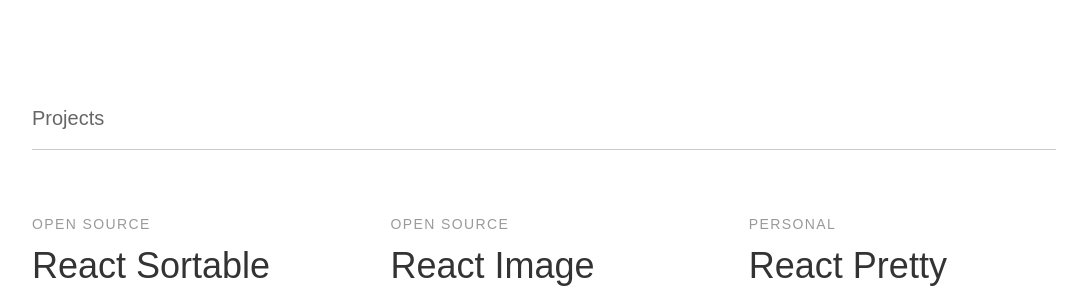
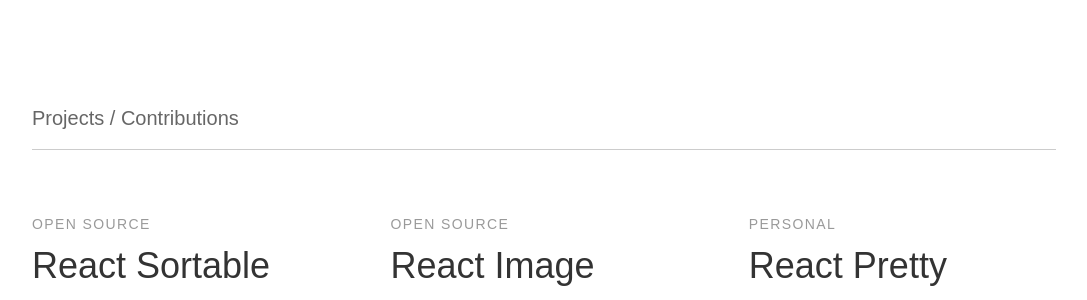
Before and after one commit to wuweiweiwu/wuweiweiwu.github.io, a Jekyll site: the page built from index.html, in a window 1280 px wide. Shown: the part 625-925 px from the top of the page, without its empty margins (96-1183 px from the left). Built offline with Jekyll 4.4.1, drawn with Linux system fonts in a browser that asks for light colours; some web fonts are replaced.

Commit message:
updating project heading

```diff
--- a/_includes/projects.html
+++ b/_includes/projects.html
@@ -1,5 +1,5 @@
 <div class="pv4 pv5-ns">
-  <h2 class="mv0 pb2 pb3-ns f5 f4-ns normal lh-copy bb b--black-20">Projects</h2>
+  <h2 class="mv0 pb2 pb3-ns f5 f4-ns normal lh-copy bb b--black-20">Projects / Contributions</h2>
   <ul class=" flex flex-wrap justify-between mv0 pl0 list">
     {% for project in site.data.projects %}
       <li class="w-100 w-30-l pv4 pv5-ns pb0-l bb b--black-10 bn-l">
```
